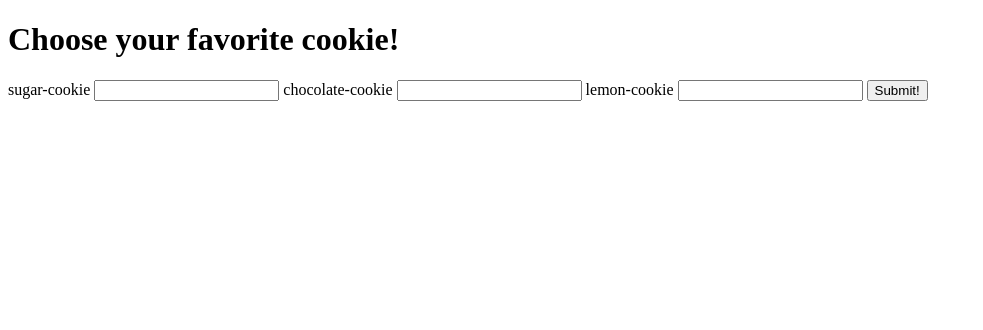
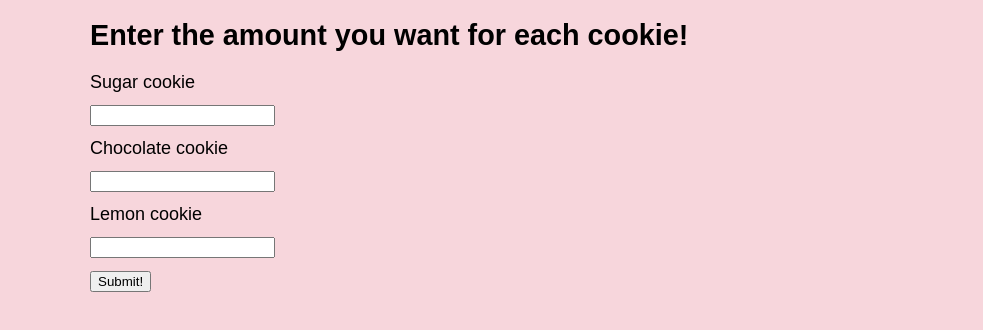
Before and after one commit to mortensenm1205/cookie-confectionary, a website: page views/index.html in a window 1280 px wide. Shown: the whole page, without its empty margins (0-983 px from the left). Drawn offline with nearby package versions, Linux system fonts and the light colour scheme; files that its build step writes are made by us from their sources.

Commit message:
added a stylesheet, done small basic changes

```diff
--- a/app.js
+++ b/app.js
@@ -5,7 +5,7 @@ const app = express();
 const port = process.env.PORT || 9000;
 
 app.use(cookieParser());
-app.use(express.static(__dirname + '/public/scripts'));
+app.use(express.static(__dirname + '/public/'));
 
 app.get('/', (req, res) => {
   let cookies = req.cookies;
--- /dev/null
+++ b/public/stylesheets/style.css
@@ -0,0 +1,20 @@
+body {
+  margin: 0;
+  font-family: arial;
+  font-size: 18px;
+  background-color: #f7d6dc;
+}
+
+h1 {
+  font-size: 1.6em;
+}
+
+input {
+  display: block;
+  margin: 1.1% 0;
+}
+
+.container {
+  margin: 0 auto;
+  max-width: 1100px;
+}
--- a/views/index.html
+++ b/views/index.html
@@ -3,20 +3,23 @@
   <head>
     <meta charset="utf-8">
     <title>Cookie Cookie</title>
-    <script type="text/javascript" src="jquery-2.1.3.js"></script>
-    <script type="text/javascript" src="cookies.js"></script>
+    <script type="text/javascript" src="scripts/jquery-2.1.3.js"></script>
+    <script type="text/javascript" src="scripts/cookies.js"></script>
+    <link rel="stylesheet" href="stylesheets/style.css" type="text/css">
   </head>
   <body>
-    <h1>Choose your favorite cookie!</h1>
+
+    <div class="container">
+      <h1>Enter the amount you want for each cookie!</h1>
       <form action="/">
         <!-- Sugar Cookie -->
-      <label for="sugar-cookie">sugar-cookie</label>
+        <label for="sugar-quantity">Sugar cookie</label>
         <input type="number" name="sugar-cookie" id="sugar-quantity">
         <!-- Chocolate Cookie -->
-      <label for="chocolate-cookie">chocolate-cookie</label>
+        <label for="chocolate-quantity">Chocolate cookie</label>
         <input type="number" name="chocolate-cookie" id="chocolate-quantity">
         <!-- Lemon Cookie -->
-      <label for="lemon-cookie">lemon-cookie</label>
+        <label for="lemon-quantity">Lemon cookie</label>
         <input type="number" name="lemon-cookie" id="lemon-quantity">
 
         <!-- Submit Button -->
@@ -27,8 +30,8 @@
 
         </div>
       </form>
+    </div><!-- End of Container -->
 
-
-    <script type="text/javascript" src="index.js"></script>
+    <script type="text/javascript" src="scripts/index.js"></script>
   </body>
 </html>
```
Also changed, not shown: views/clear.html (+9 -9 lines). Lines whose indentation alone changed are shown as unchanged.
